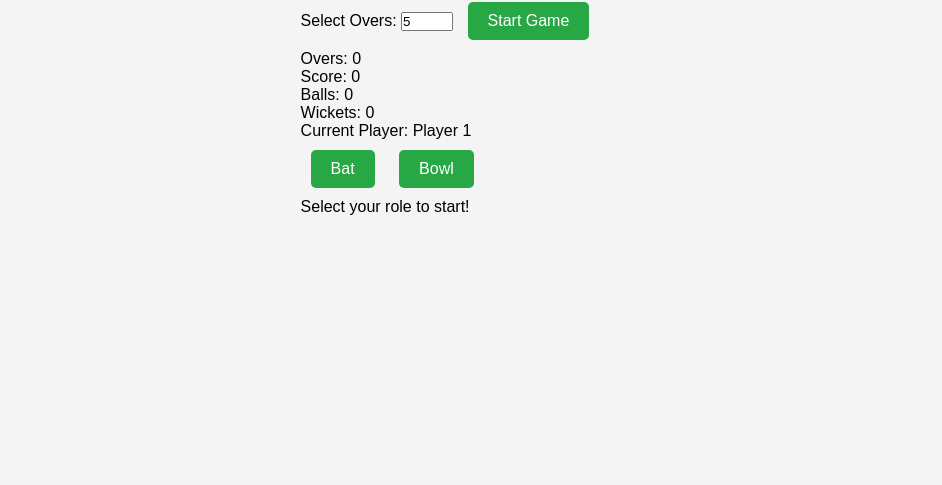
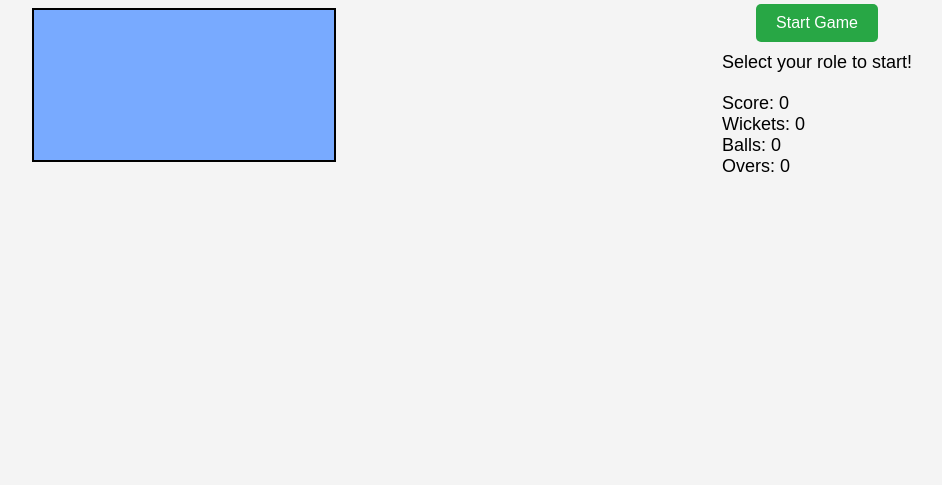
Before and after one commit to WEBUSERSHLOK/randomgame, a plain HTML site: page index.html in a window 1280 px wide. Shown: the part 315-800 px from the top of the page, without its empty margins (158-1100 px from the left). Drawn offline with Linux system fonts and the light colour scheme.

Commit message:
Update index.html

```diff
--- a/index.html
+++ b/index.html
@@ -3,39 +3,23 @@
 <head>
     <meta charset="UTF-8">
     <meta name="viewport" content="width=device-width, initial-scale=1.0">
-    <title>Cricket Simulator Game</title>
+    <title>Advanced Cricket Simulator</title>
     <link rel="stylesheet" href="styles.css">
 </head>
 <body>
-    <div class="container">
-        <h1>Cricket Simulator Game</h1>
-        <div class="game">
-            <div class="settings">
-                <label for="overs">Select Overs: </label>
-                <input type="number" id="oversInput" min="1" max="10" value="5">
-                <button id="startBtn">Start Game</button>
-            </div>
-
-            <div class="info">
-                <p>Overs: <span id="oversDisplay">0</span></p>
+    <div class="game-container">
+        <canvas id="cricketCanvas"></canvas>
+        <div class="controls">
+            <button id="startBtn">Start Game</button>
+            <button id="batBtn" class="hidden">Bat</button>
+            <button id="bowlBtn" class="hidden">Bowl</button>
+            <button id="hitBtn" class="hidden">Hit!</button>
+            <p id="gameStatus">Select your role to start!</p>
+            <div id="scoreboard">
                 <p>Score: <span id="score">0</span></p>
+                <p>Wickets: <span id="wickets">0</span></p>
                 <p>Balls: <span id="balls">0</span></p>
-                <p>Wickets: <span id="wickets">0</span></p>
-                <p>Current Player: <span id="currentPlayer">Player 1</span></p>
-            </div>
-
-            <div class="action">
-                <button id="batBtn" class="btn">Bat</button>
-                <button id="bowlBtn" class="btn">Bowl</button>
-            </div>
-
-            <div class="result">
-                <p id="result">Select your role to start!</p>
-            </div>
-
-            <div id="gamePlayArea" class="hidden">
-                <button id="hitBtn" class="btn hidden">Hit!</button>
-                <button id="bowlBallBtn" class="btn hidden">Bowl Ball</button>
+                <p>Overs: <span id="overs">0</span></p>
             </div>
         </div>
     </div>
```
